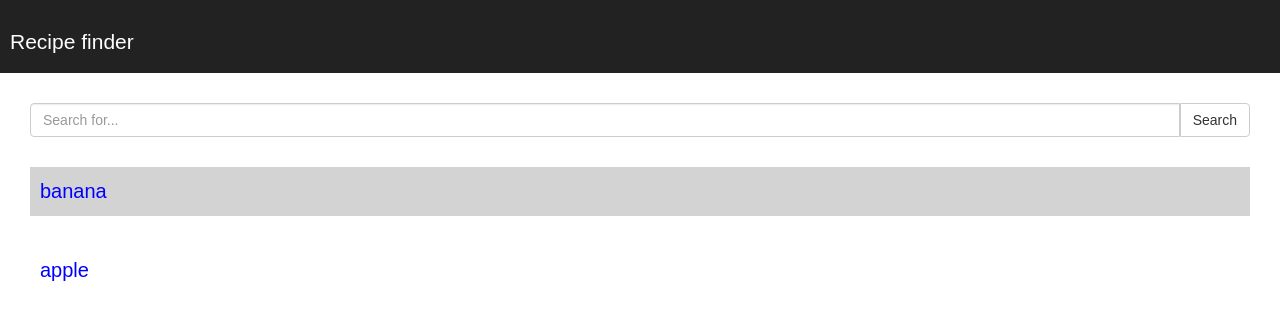
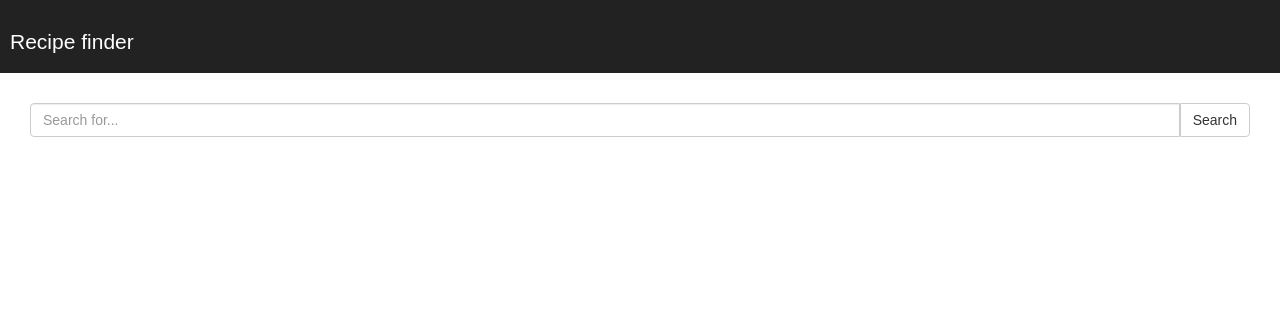
Before and after one commit to maschad/recipe-finder, a React (Create React App) app: page / in a window 1280 px wide. Shown: the top 320 px of the page. Built offline with nearby package versions, Linux system fonts and the light colour scheme.

Commit message:
testing on heroku given cors limitation

```diff
--- a/src/RecipeList.js
+++ b/src/RecipeList.js
@@ -8,30 +8,15 @@ import './RecipeList.css';
 const endpoint = `http://www.recipepuppy.com/api/`
 export default class RecipeList extends React.Component {
   state = {
-    recipes: [
-      {
-        title: 'banana'
-      },
-      {
-        title: 'apple'
-      }
-    ]
-  }
-
-  componentDidMount() {
-    // axios.get(endpoint)
-    //   .then(res => {
-    //     const recipes = res.data;
-    //     this.setState({ recipes });
-    //   })
+    recipes: []
   }
 
   filterList = (event) => {
     const input = event.target.value.toLowerCase()
-    // axios.get(`${endpoint}q=${input}`).then(res => {
-    //   const recipes = res.data;
-    //   this.setState({ recipes });
-    // })
+    axios.get(`${endpoint}q=${input}`).then(res => {
+      const recipes = res.data;
+      this.setState({ recipes });
+    })
   }
 
 
```
